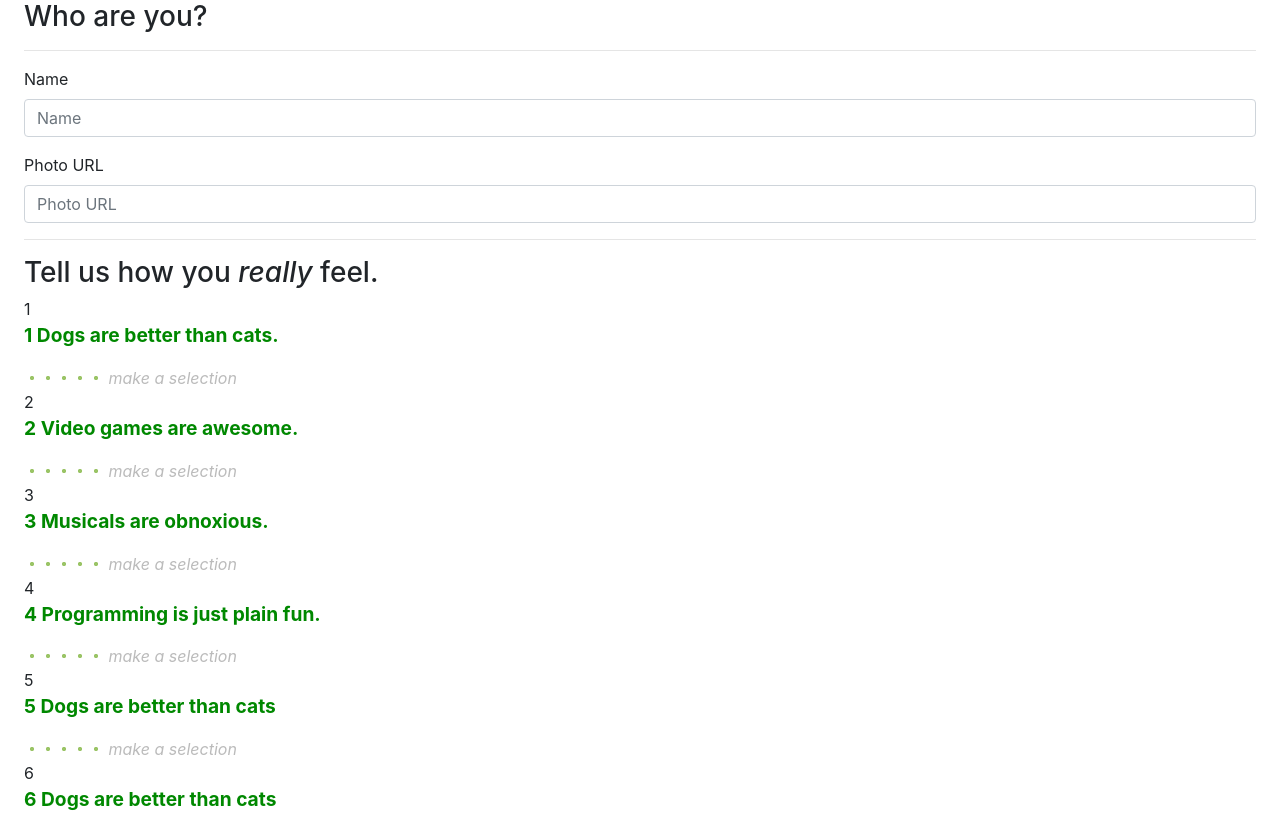
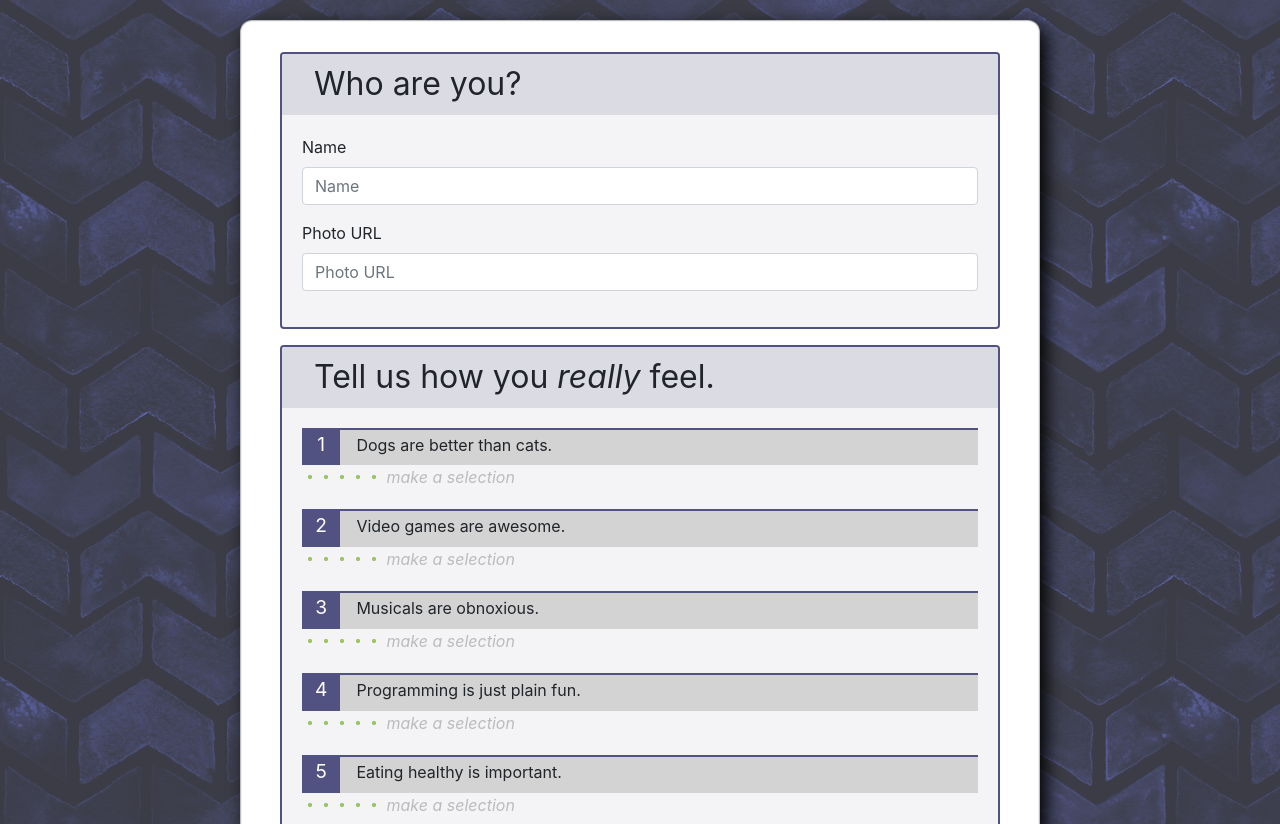
Before and after one commit to snarfblam/friendFinder, a website: page app/public_html/survey.html in a window 1280 px wide. Shown: the top 824 px of the page. Drawn offline with nearby package versions, Linux system fonts and the light colour scheme.

Commit message:
Re-styled survey page

```diff
--- a/app/public_html/app.js
+++ b/app/public_html/app.js
@@ -48,7 +48,10 @@ function processFormData(formData) {
             var status = result.result;
             if (status == "new friend") {
                 $$("#nfm-title").text("Meet: " + result.name);
-                $$("#nfm-content").empty().append($("<img>").attr('src', result.photoUrl));
+                var imgTag = $("<img>")
+                    .attr('src', result.photoUrl)
+                    .addClass("img-fluid");
+                $$("#nfm-content").empty().append(imgTag);
             } else if (status == "no friends") {
                 $$("#nfm-title").text("No match.");
                 $$("#nfm-content").text("Sorry! You're the first person to submit to the database.");
--- a/app/public_html/styles.css
+++ b/app/public_html/styles.css
@@ -1,20 +1,60 @@
 html {
-    font-family: sans-serif;
+    font-family: 'comic sans ms', sans-serif;
+    background: url('bg.png');
+}
+
+body {
+    border-radius: 12px;
+    width: calc(100% - 20px);
+    max-width: 800px;
+    min-width: 320px;
+    margin: 20px auto;
+    box-shadow: inset 0px 0px 2px 0px black, 6px 7px 18px black;
+    padding: 1em;
 }
 
 .groupdot {
     padding-left: 0;
     counter-reset: gd;
+    margin-bottom: 0;
 }
 .groupdot li {
     list-style-type: none;
     counter-increment: gd;
+    /* border-radius: 6px; */
+    /* background: #EEE; */
+    margin-bottom: 1em;
+    padding-bottom: 0.25em;
 }
 
-.groupdot li:before {
+.groupdot li:last-child {
+    margin-bottom: 0;
+}
+
+p.qheader {
+    border-top: 2px solid #515182;
+    background: lightgray;
+    /* border-radius: 6px; */
+    margin-bottom: 0px;
+}
+.qnumber {
+    display:inline-block;
+    text-align: center;
+    font-size: 1.2em;
+    color: white;
+    /* font-weight: bold; */
+    margin-right: 10px;
+    background: #515182;
+    margin: -2px 0.6em 0 0;
+    padding: 2px 2px 7px 2px;
+    width: 2em;
+    /* border-top-left-radius: 6px; */
+    /* border-bottom-left-radius: 6px; */
+}
+/* .groupdot li:before {
     content: counter(gd);
     display: inline;
-}
+} */
 
 .groupdot input[type=radio] {
     /* display:none; */
@@ -114,15 +154,9 @@ html {
 }
 
 .qval5 {
-    color: #ADA;
+    color: rgb(148, 196, 148);
 }
 
-.qheader {
-    font-size: 1.2em;
-    color: #080;
-    font-weight: bold;
-    margin-right: 10px;
-}
 
 .survey-question-error::after {
     content: " (required)";
@@ -180,3 +214,23 @@ html {
     left: 100px;
     background: white;
 }
+
+/*/ Bootstrap restyling /////////////////////*/
+
+.card-header:first-child {
+    font-size: 2em;
+    border: none;
+    background: #dbdbe4;
+    padding: .2em;
+    padding-left: 1em;
+}
+
+.card {
+    border: 2px solid #515182;
+    background: #f4f4f7;
+    margin-top: 1em;
+    margin-bottom: 1em;
+}
+
+@media screen and (max-width: 840px) {
+}
--- a/app/public_html/survey.html
+++ b/app/public_html/survey.html
@@ -4,16 +4,17 @@
 <head>
     <meta charset="UTF-8">
     <meta name="viewport" content="width=device-width, initial-scale=1.0">
+    <link rel="stylesheet" href="https://maxcdn.bootstrapcdn.com/bootstrap/4.0.0/css/bootstrap.min.css">
     <link rel="stylesheet" href="styles.css">
-    <link rel="stylesheet" href="https://maxcdn.bootstrapcdn.com/bootstrap/4.0.0/css/bootstrap.min.css">
     <title>Survey</title>
 </head>
 <body>
     <div class="px-4">
 
         <form>
-            <h3>Who are you?</h3>
-            <hr>
+            <div class="card">
+                <header class="card-header">Who are you?</header>
+                <div class="card-body">
                     <div class="form-group">
                         <label for="survey-name">Name</label>
                         <input id="survey-name" placeholder="Name" class="form-control">
@@ -22,8 +23,12 @@
                         <label for="survey-photoUrl">Photo URL</label>
                         <input id="survey-photoUrl" placeholder="Photo URL" class="form-control">
                     </div>
-            <hr>
-            <h3>Tell us how you <em>really</em> feel.</h3>
+                </div>
+            </div>
+
+            <div class="card">
+                <header class="card-header">Tell us how you <em>really</em> feel.</header>
+                <div class="card-body">
                     <ul class="groupdot">
                         <li id="q1item">
                             <p class="qheader">
@@ -96,7 +101,7 @@
                         <li id="q5item">
                             <p class="qheader">
                                 <span class="qnumber">5</span>
-                        Dogs are better than cats
+                                Eating healthy is important.
                             </p>
                             <input type="radio" name="q5" id="q5v1" class="gd1" value="1">
                             <label for="q5v1"></label
@@ -197,6 +202,9 @@
                         </li>
 
                     </ul>
+                </div>
+            </div>
+
             <button id="submit-button" type="submit">Submit</button> <span id="submit-button-error"></span>
         </form>
     </div>
```
Also changed, not shown: app/public_html/bg.png (added). Lines whose indentation alone changed are shown as unchanged.
